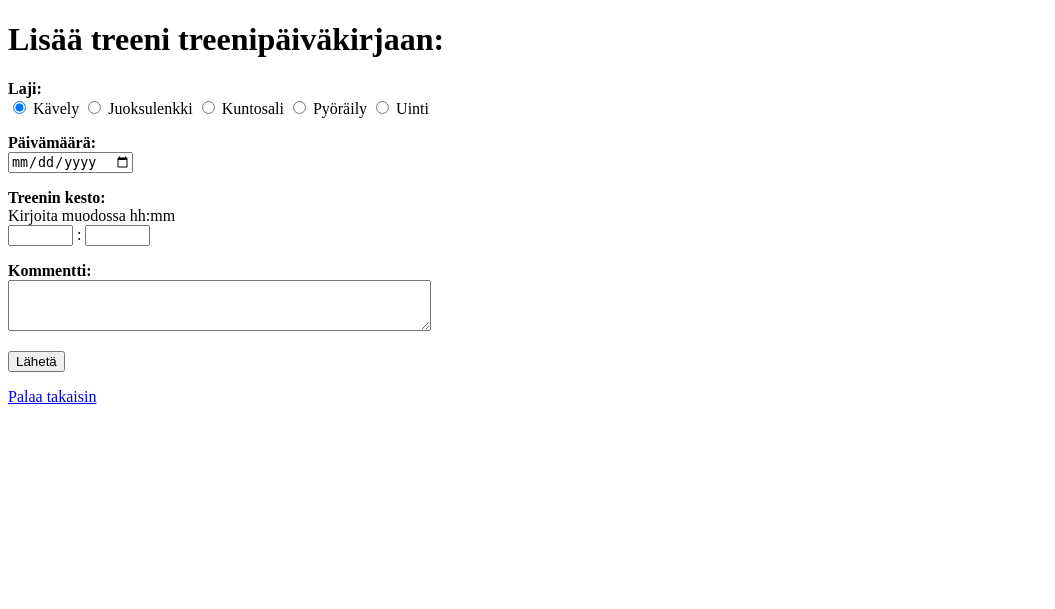
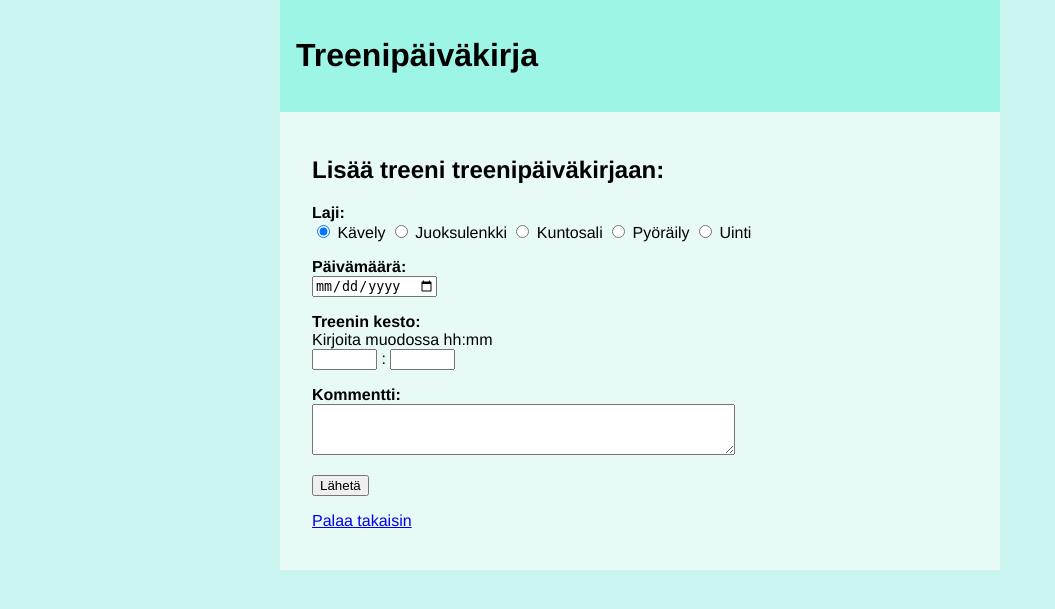
Before and after one commit to laurelcrelia/treenisovellus, a Flask app: page /form in a window 1280 px wide. Shown: the top 609 px of the page, without its empty margins (0-1055 px from the left). Run offline with Flask 3, Linux system fonts and the light colour scheme.

Commit message:
Improve layout

```diff
--- /dev/null
+++ b/static/main.css
@@ -0,0 +1,38 @@
+body {
+    margin: auto;
+    max-width: 45em;
+    font-family: 'Helvetica', 'Arial', sans-serif;
+    background-color: #caf5ef;
+}
+
+table {
+    width: 80%;
+}
+
+td, th {
+    border-style: solid;
+    border-color: black;
+    border-width: 1px;
+}
+
+.header {
+    background: rgb(157, 245, 230);
+    font-weight: bold;
+    padding: 1em 1em;
+    font-size: 1em;
+}
+
+.content {
+    background: rgb(232, 250, 246);
+    padding: 1.5em 2em;
+}
+
+.friend_search {
+    display: block;
+    float: right;
+}
+
+.logout {
+    display: block;
+    float: right;
+}
--- a/templates/exercise.html
+++ b/templates/exercise.html
@@ -1,5 +1,7 @@
 {% extends "layout.html" %}
 {% block content %}
+
+<div class="content">
 
 <h2>Treenin tiedot</h2>
 
@@ -29,4 +31,6 @@
 
 <a href="/main">Palaa omalle etusivulle</a>
 
+</div>
+
 {% endblock %}
--- a/templates/form.html
+++ b/templates/form.html
@@ -1,8 +1,10 @@
-<!DOCTYPE html>
-<title>Treenilomake</title>
+{% extends "layout.html" %}
+{% block content %}
+
+<div class="content">
 
 <form action="/add" method="POST">
-<h1>Lisää treeni treenipäiväkirjaan:</h1>
+<h2>Lisää treeni treenipäiväkirjaan:</h2>
 
 <p>
 <b>Laji:</b> <br>
@@ -32,3 +34,7 @@ Kirjoita muodossa hh:mm <br>
 <p>
 <a href="/main">Palaa takaisin</a>
 <p>
+
+</div>
+
+{% endblock %}
--- a/templates/friend.html
+++ b/templates/friend.html
@@ -1,7 +1,9 @@
 {% extends "layout.html" %}
 {% block content %}
 
-<h1>Käyttäjän {{ name }} etusivu</h1>
+<div class="content">
+
+<h2>Käyttäjän {{ name }} etusivu</h2>
 
 
 <a href="/main">Palaa omalle etusivulle</a>
@@ -34,4 +36,6 @@
 <form action="/delete_friend" method="POST"><button name="friend_id" type="submit" value="{{ id }}">Poista {{ name }} ystävälistalta</button></form>
 </p>
 
+</div>
+
 {% endblock %}
--- a/templates/index.html
+++ b/templates/index.html
@@ -1,5 +1,7 @@
 {% extends "layout.html" %}
 {% block content %}
+
+<div class="content">
 
 <title>Etusivu</title>
 
@@ -16,3 +18,5 @@ Jos sinulla ei ole tunnusta, voit luoda uuden tunnuksen <a href="/register">täs
 
 
 {% endblock %}
+
+</div>
--- a/templates/layout.html
+++ b/templates/layout.html
@@ -2,6 +2,9 @@
 <link rel="stylesheet" href="/static/main.css">
 <meta name="viewport" content="width=device-width, initial-scale=1">
 <title>Treenipäiväkirja</title>
-<h1>Treenipäiväkirja</h1>
-<hr>
+
+<div class="header">
+    <h1>Treenipäiväkirja</h1>
+</div>
+
 {% block content %}{% endblock %}
--- a/templates/register.html
+++ b/templates/register.html
@@ -1,5 +1,7 @@
 {% extends "layout.html" %}
 {% block content %}
+
+<div class="content">
 
 <h2>Rekisteröinti</h2>
 
@@ -16,4 +18,6 @@ Salasana uudestaan: <br><input type="password" name="password2">
 <p>
 <a href="/index">Palaa takaisin</a>
 
+</div>
+
 {% endblock %}
```
Also changed, not shown: templates/main.html (+16 -8 lines).
